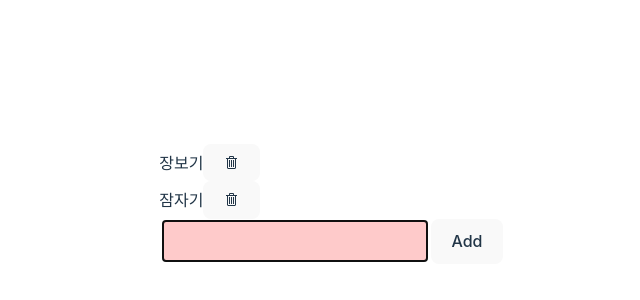
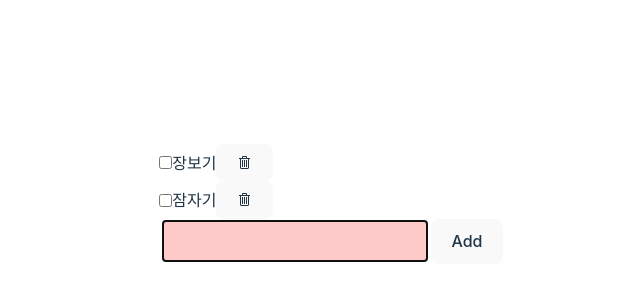
Before and after one commit to letz0703/todos, a React (Vite) app: page / in a window 1280 px wide. Shown: the part 196-496 px from the top of the page, without its empty margins (309-949 px from the left). Built offline with nearby package versions, Linux system fonts and the light colour scheme.

Commit message:
version 1.1
at home

```diff
--- a/src/components/todo/todo.jsx
+++ b/src/components/todo/todo.jsx
@@ -2,12 +2,24 @@ import React from "react"
 //import styles from './todo.module.css'
 import {VscTrash} from 'react-icons/vsc'
 
-export default function Todo({todo, onDelete}) {
+export default function Todo({todo, onChange, onDelete}) {
+	const {task, status} = todo
 	const handleDelete = () => {
 		onDelete(todo)
 	}
+	const handleChange = (e) => {
+		const status = e.target.checked ? 'completed' : 'active'
+
+		onChange({...todo, status})
+	}
+
 	return <li className="flex items-center">
-		{todo.task}
+		<input type="checkbox"
+			checked={status === 'completed'}
+			id="checkbox"
+			onChange={handleChange}
+		/>
+		<label htmlFor="checkbox">{task}</label>
 		<button onClick={handleDelete}><VscTrash /></button>
 	</li>
 }
--- a/src/components/todo_list/todo_list.jsx
+++ b/src/components/todo_list/todo_list.jsx
@@ -18,14 +18,20 @@ export default function TodoList() {
 	const handleDelete = (todo) => {
 		setTodos(todos.filter(row => row.id !== todo.id))
 	}
+
+	const handleUpdate = (updated) => setTodos(todos.map(
+		row => (row.id === updated.id ? updated : row)
+	))
+
 	return (
 		<section className="todos">
 			<ul>
-				{todos.map(todo => (
-					<Todo key={uuidv4()} todo={todo}
+				{todos.map(row => [
+					<Todo key={uuidv4()} todo={row}
+						onChange={handleUpdate}
 						onDelete={handleDelete}
 					/>
-				))}
+				])}
 			</ul>
 			<AddTask onAdd={handleTask} />
 		</section>
```
